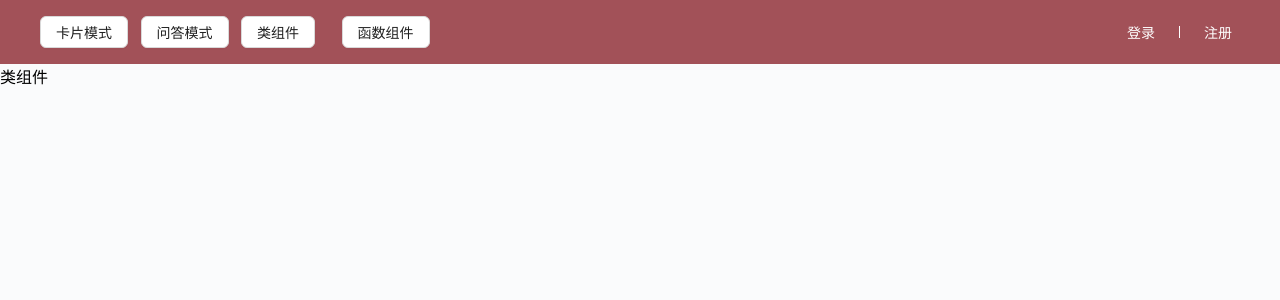
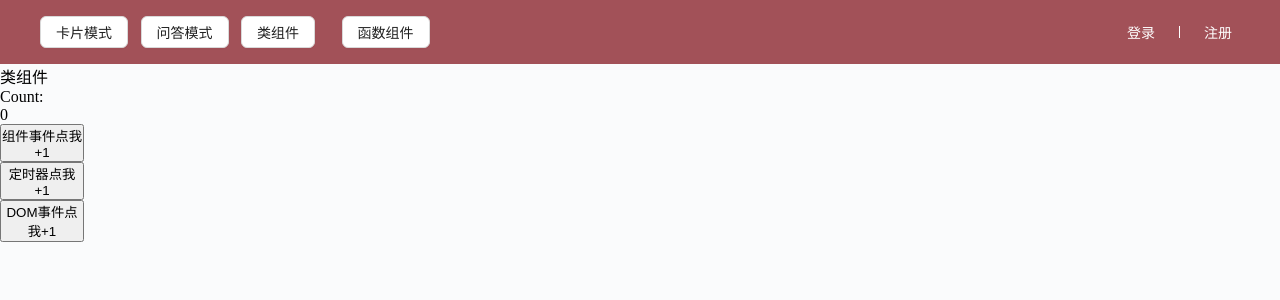
Before and after one commit to VineWeb/web-todo, a React (Vite) app: page /class in a window 1280 px wide. Shown: the top 300 px of the page. Built offline with nearby package versions, Linux system fonts and the light colour scheme; no server answers.

Commit message:
feat: react组件异步更新，state合并特点，以及常见生命周期使用

```diff
--- a/src/pages/Class/index.tsx
+++ b/src/pages/Class/index.tsx
@@ -1,14 +1,89 @@
 import React, { Component } from 'react';
-import Header from '@/components/Header';
 class ClassCom extends Component {
-  render() {
-    const onChangeMode = (mode: string) => {
-      console.log('类组件', mode)
+  timer = 0;
+  constructor (props: {} | Readonly<{}>) {
+    super(props)
+    this.state = {
+      count: 0
     }
+  }
+  // 一. react 18
+  /*
+   1. react 组件事件: 异步更新 + 合并 state
+  */
+  increment = () => {
+    this.setState({
+      count: this.state.count + 1
+    })
+    this.setState({
+      count: this.state.count + 1
+    })
+    this.setState({
+      count: this.state.count + 1
+    })
+    console.log(this.state.count, 'count')
+  }
+  timerIncrement = () => {
+    /*
+      3. setTimeout 定时器: 异步更新 + 合并 state
+    */
+    this.timer = setTimeout(() => {
+      this.setState({
+        count: this.state.count + 1
+      })
+      this.setState({
+        count: this.state.count + 1
+      })
+      this.setState({
+        count: this.state.count + 1
+      })
+    })
+    console.log(this.state.count, 'count')
+
+  }
+  onBtnClick = () => {
+    this.setState({
+      count: this.state.count + 1
+    })
+    this.setState({
+      count: this.state.count + 1
+    })
+    this.setState({
+      count: this.state.count + 1
+    })
+    console.log(this.state.count, 'count')
+  }
+  componentDidMount() {
+      /*
+       2 . react 组件事件: 异步更新 + 合并 state
+      */
+    document.getElementById('btn')?.addEventListener('click', this.onBtnClick)
+  }
+
+  // 卸载时候要解绑自定义事件, 定时器等...
+  componentWillUnmount() {
+    document.getElementById('btn')?.removeEventListener('click', this.onBtnClick)
+    clearTimeout(this.timer)
+  }
+
+  getSnapshotBeforeUpdate(prevProps, prevState) {
+    console.log(prevProps, prevState, 'getSnapshotBeforeUpdate')
+    return {name: '附加值'}
+  }
+
+  componentDidUpdate(prevProps, prevState, snapshot) {
+    console.log(prevProps, prevState, snapshot, 'componentDidUpdate')
+  }
+
+
+  render () {
     return (
       <>
-        {/* <Header onChangeMode={ onChangeMode }/> */}
         <p>类组件</p>
+        Count: <span>{this.state.count}</span>
+        <button style={{width: '80px'}} onClick={this.increment}>组件事件点我+1</button>
+        <button style={{width: '80px'}} onClick={this.timerIncrement}>定时器点我+1</button>
+        <button style={{width: '80px'}} id='btn'>DOM事件点我+1</button>
       </>
     )
   }
```
